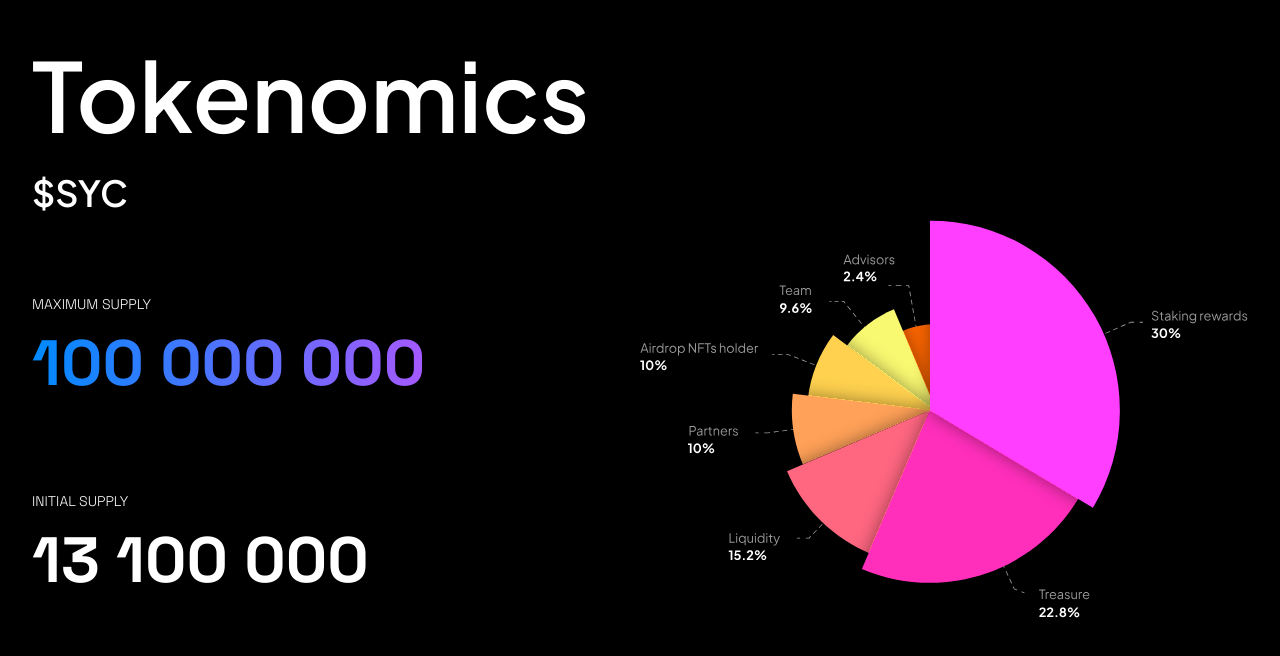
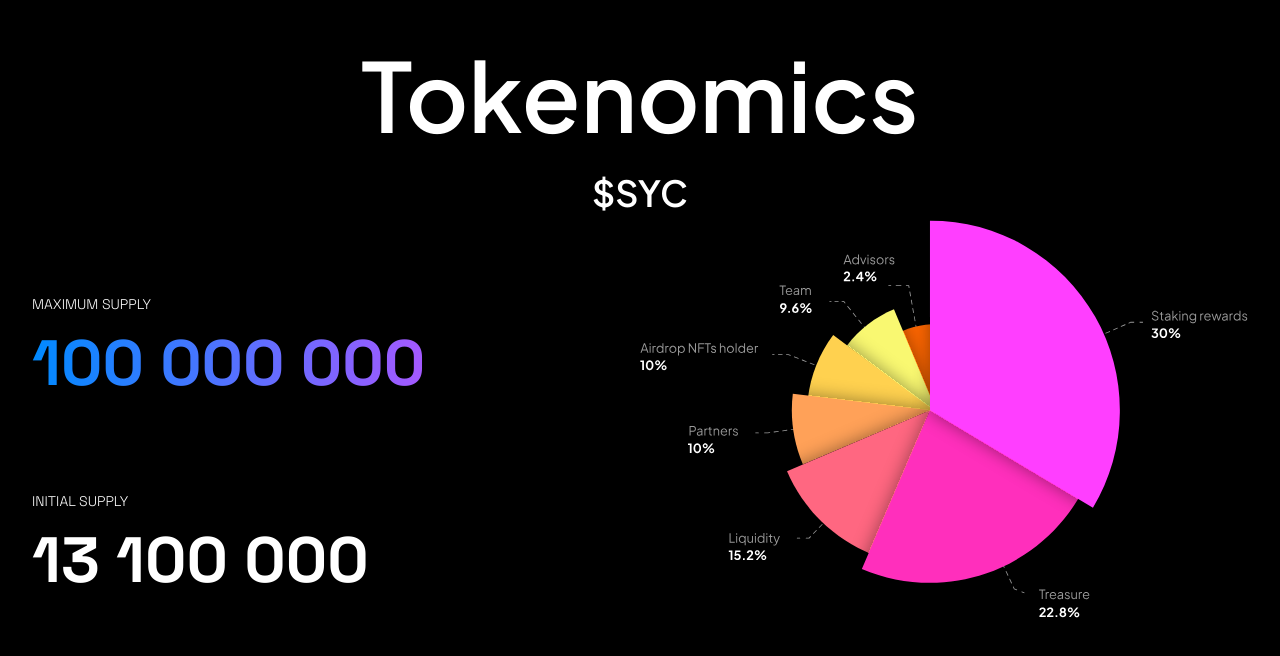
Before and after one commit to yclub-io/yachts-lending, a Next.js app: page / in a window 1280 px wide. Shown: the part 4065-4721 px from the top of the page. Built offline with nearby package versions, Linux system fonts and the light colour scheme.

Commit message:
Tokonomics adaptivity changed

```diff
--- a/components/Tokonomics.js
+++ b/components/Tokonomics.js
@@ -1,19 +1,22 @@
 const Tokonomics = () => {
     return (
       <>
-        <div id='hero' className="mx-8 mt-[140px] tracking-[-2%] font-Grotesk text-white-1">
+        <div id='hero' className="mx-8  mt-[140px] tracking-[-2%] font-Grotesk text-white-1">
           {/*HEADING*/}
 
-            <h1 className="flex flex-col lg:font-semibold font-extrabold lg:text-[96px] text-[36px] font-Plus">
+          <div className="flex flex-col">
+            <h1 className="md:m-auto lg:font-semibold font-extrabold lg:text-[96px] text-[36px] font-Plus">
               Tokenomics
-              <span className="lg:text-[36px] text-[24px] font-semibold font-Plus">
+
+            </h1>
+            <span className="lg:text-[36px] md:m-auto text-[24px] font-semibold font-Plus">
                  $SYC
               </span>
-            </h1>
+              </div>
 
             <div className="flex lg:flex-row flex-col">
              {/*DIV STATS*/}
-              <div className="flex flex-col basis-1/2 lg:mt-[74px] mt-[60px] lg:text-[14px] text-[12px] font-light">
+              <div className="flex md:m-auto flex-col lg:basis-1/2 lg:mt-[74px] mt-[60px] lg:text-[14px] text-[12px] font-light">
                 <p>
                  MAXIMUM SUPPLY
                 </p>
@@ -41,7 +44,7 @@ const Tokonomics = () => {
                 </div>
 
             {/*MOBILE DIV PIE*/}
-              <div className="flex lg:hidden mt-[47px]">
+              <div className="flex md:m-auto lg:hidden mt-[47px]">
                     <img src="./images/Tokonomics/pie_chart_plus_info.svg"/>
 
               </div>
```
